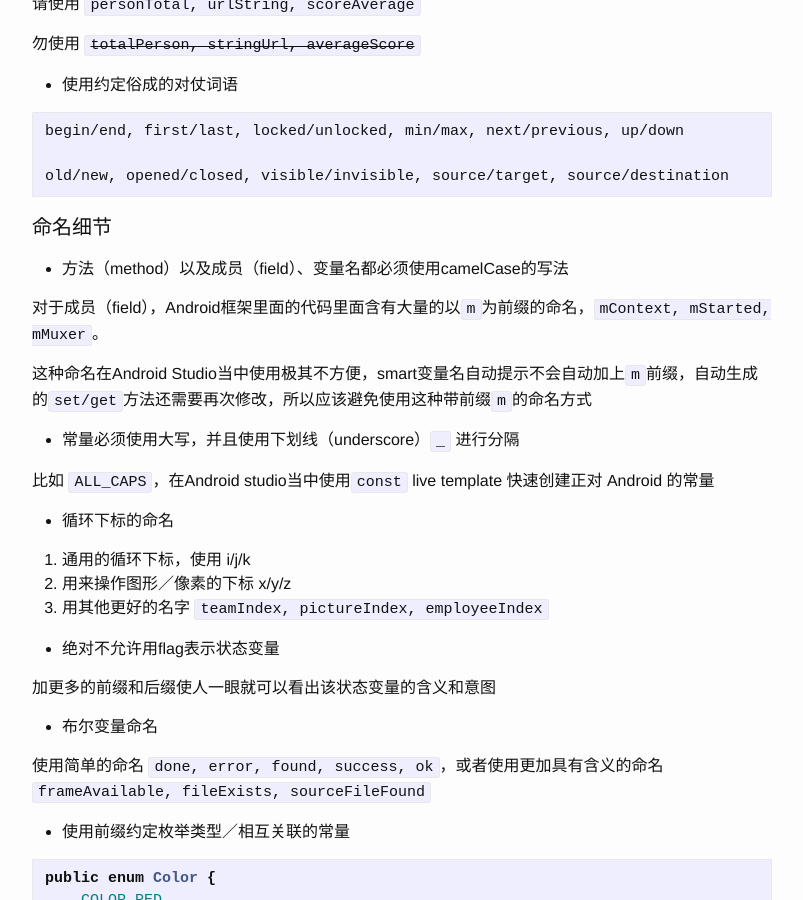
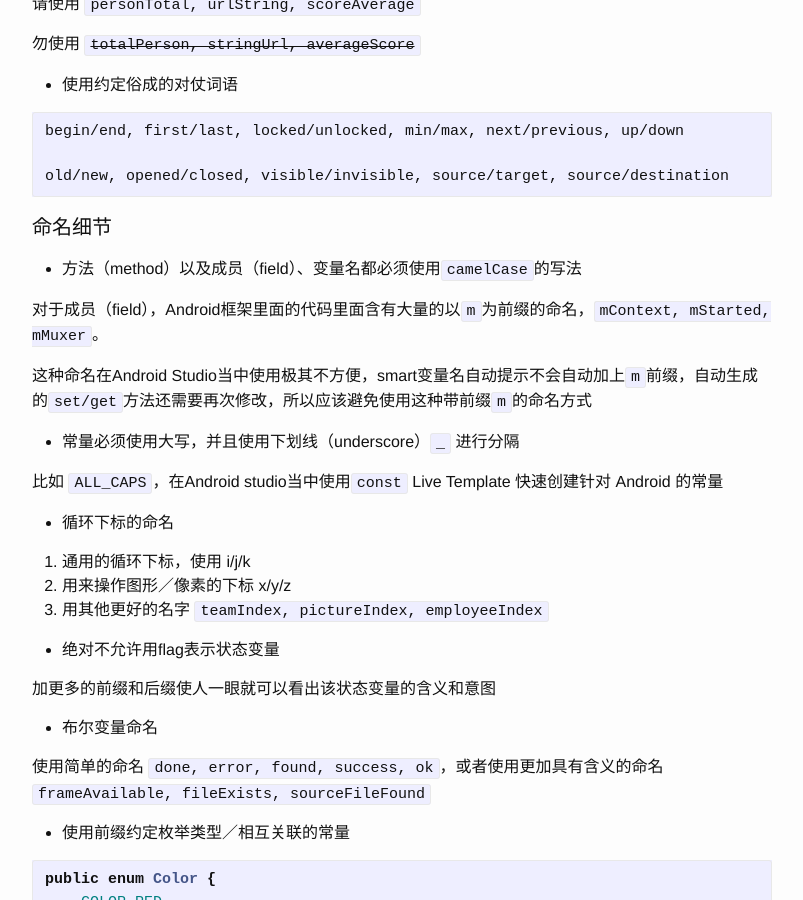
Before and after one commit to WanghongLin/wanghonglin.github.io, a Jekyll site: the page built from _posts/2017-06-02-java-naming-rules.markdown, in a window 1280 px wide and 900 px high, scrolled down 825 px. Shown: the whole window, without its empty margins (238-1041 px from the left). Built offline with Jekyll 4.4.1, drawn with Linux system fonts in a browser that asks for light colours.

Commit message:
Update 2017-06-02-java-naming-rules.markdown

```diff
--- a/_posts/2017-06-02-java-naming-rules.markdown
+++ b/_posts/2017-06-02-java-naming-rules.markdown
@@ -45,7 +45,7 @@ old/new, opened/closed, visible/invisible, source/target, source/destination
 
 #### 命名细节
 
-* 方法（method）以及成员（field）、变量名都必须使用camelCase的写法
+* 方法（method）以及成员（field）、变量名都必须使用`camelCase`的写法
 
 对于成员（field），Android框架里面的代码里面含有大量的以`m`为前缀的命名，`mContext, mStarted, mMuxer`。
 
@@ -53,7 +53,7 @@ old/new, opened/closed, visible/invisible, source/target, source/destination
 
 * 常量必须使用大写，并且使用下划线（underscore）`_` 进行分隔
 
-比如 `ALL_CAPS`，在Android studio当中使用`const` live template 快速创建正对 Android 的常量
+比如 `ALL_CAPS`，在Android studio当中使用`const` Live Template 快速创建针对 Android 的常量
 
 * 循环下标的命名
 
```
